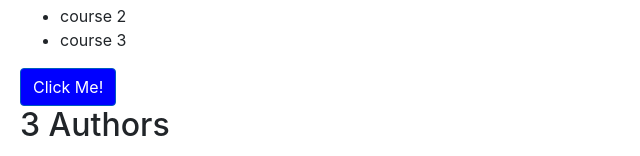
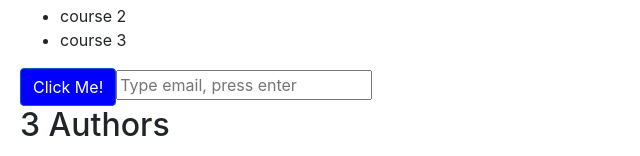
Before and after one commit to sgg2123/hello-world, an Angular app: page / in a window 1280 px wide. Shown: the part 992-1148 px from the top of the page, without its empty margins (0-640 px from the left). Built offline with nearby package versions, Linux system fonts and the light colour scheme.

Commit message:
two-way binding email input

```diff
--- a/src/app/app.module.ts
+++ b/src/app/app.module.ts
@@ -1,4 +1,5 @@
 import { BrowserModule } from '@angular/platform-browser';
+import { FormsModule } from '@angular/forms';
 import { NgModule } from '@angular/core';
 
 import { AppRoutingModule } from './app-routing.module';
@@ -18,7 +19,8 @@ import { AuthorsService } from './authors/authors.service';
   ],
   imports: [
     BrowserModule,
-    AppRoutingModule
+    AppRoutingModule,
+    FormsModule
   ],
   providers: [
     CoursesService,
--- a/src/app/courses/courses.component.html
+++ b/src/app/courses/courses.component.html
@@ -5,4 +5,5 @@
     {{ course }}
   </li>
 </ul>
-<button class="btn btn-primary" [class.active]="isActive" [style.backgroundColor]="isActive ? 'blue' : 'white'" (click)="handleClick()">Click Me!</button>
+<button class="btn btn-primary" [class.active]="isActive" [style.backgroundColor]="isActive ? 'blue' : 'white'" (click)="handleClick($event)">Click Me!</button>
+<input [(ngModel)]="email" (keyup.enter)="onKeyUp()" placeholder="Type email, press enter" />
--- a/src/app/courses/courses.component.ts
+++ b/src/app/courses/courses.component.ts
@@ -11,6 +11,7 @@ export class CoursesComponent implements OnInit {
   courses;
   isActive = true;
   imageURL = 'https://www.manhassetschools.org/cms/lib/NY01913789/Centricity/Domain/18/academics%20books.jpg';
+  email = '';
 
   constructor(service: CoursesService) {
     this.courses = service.getCourses();
@@ -23,7 +24,11 @@ export class CoursesComponent implements OnInit {
     return this.title;
   }
 
-  handleClick() {
-    console.log('clicked!');
+  handleClick($event) {
+    console.log('clicked!', $event);
+  }
+
+  onKeyUp() {
+    console.log(this.email);
   }
 }
```
